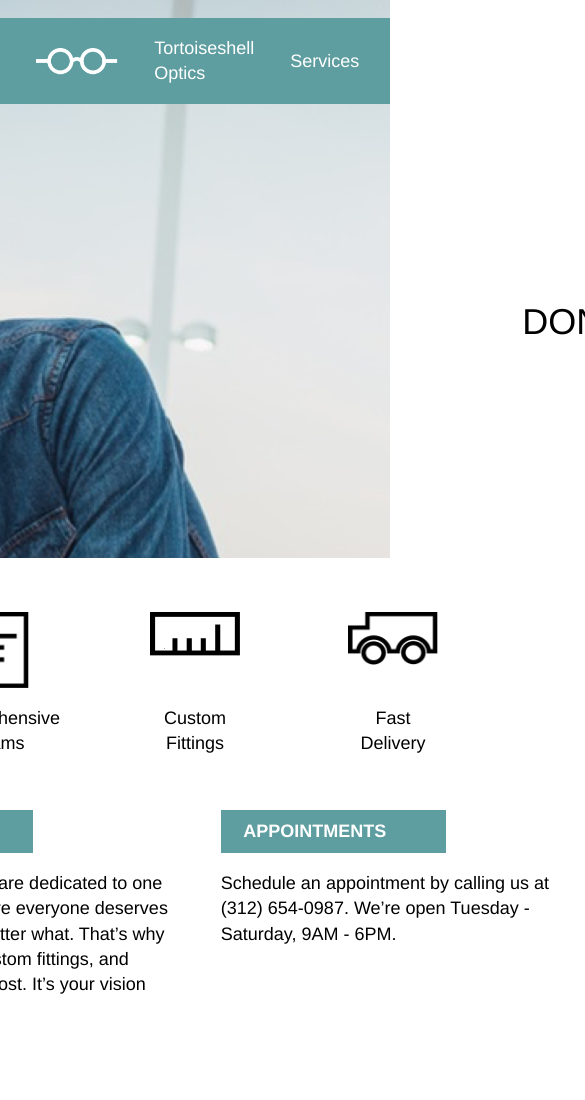
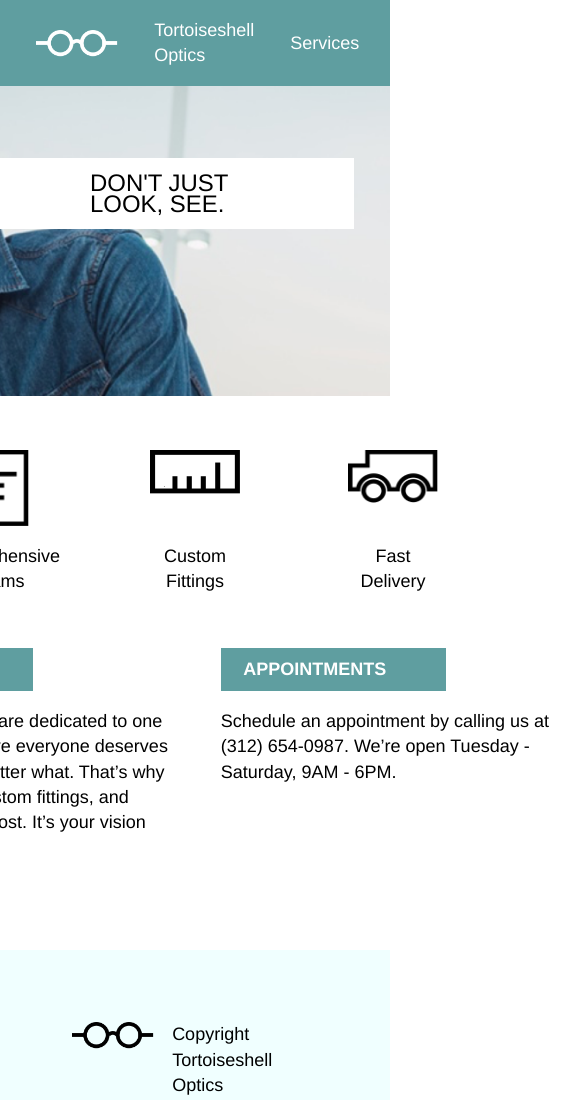
Before and after one commit to UweCode/Tortoiseshell-Optics, a plain HTML site: page index.html in a window 390 px wide. Shown: the top 1100 px of the page, 585 px wide, since content can reach past the window. Drawn offline with Linux system fonts and the light colour scheme.

Commit message:
Finish media query for max-width: 1048px.

```diff
--- a/resources/css/styles.css
+++ b/resources/css/styles.css
@@ -184,3 +184,46 @@ footer {
   height: 1.5rem;
   margin-right: 1rem;
 }
+
+/* media queries */
+
+@media only screen and (max-width: 1048px) {
+
+  .content {
+    width: 100%;
+  }
+
+  .headerSection {
+    height: 22rem;
+    min-width: 100%;
+    margin: 0;
+    padding: 0;
+  }
+  header {
+    max-width: 100%;
+    margin: 0;
+  }
+
+  .banner {
+    display: block;
+    float: right;
+    margin-right: 2rem;
+    width: auto;
+  }
+
+  .bannerText {
+    background-color: white;
+    margin-top: 4rem;
+    padding: 0.75rem 5rem;
+  }
+
+  h5 {
+    font-size: 1.33rem;
+    text-transform: uppercase;
+  }
+
+}
+
+@media only screen and (max-width: 826px) {
+
+}
```
